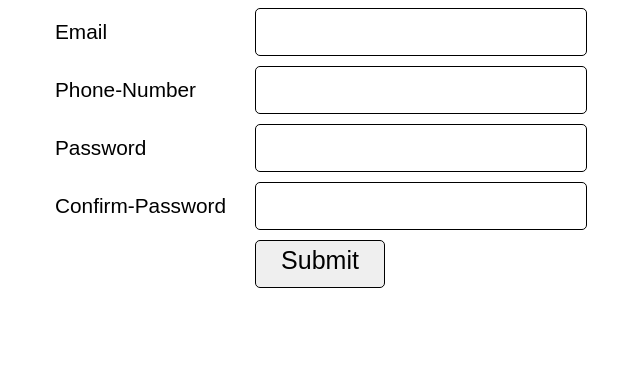
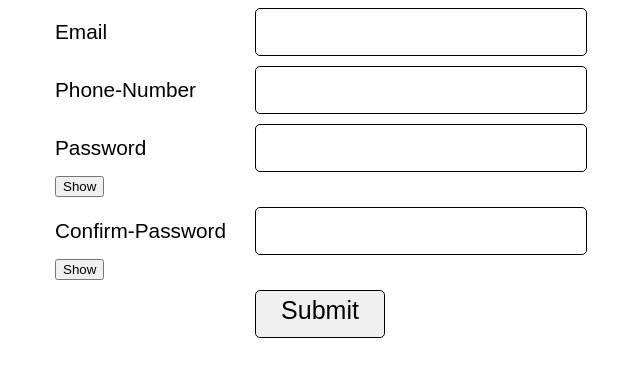
Before and after one commit to amitthakur2915/FormValidation, a plain HTML site: page index.html in a window 1280 px wide. Shown: the whole page, without its empty margins (310-950 px from the left). Drawn offline with Linux system fonts and the light colour scheme.

Commit message:
Update index.html

```diff
--- a/index.html
+++ b/index.html
@@ -27,15 +27,18 @@
         <div class="formelement">
             <label for="password">Password</label>
             <input type="password" id="password" name="password">
+            <button type="button" class="toggle-btn" onclick="togglePassword('password', this)">Show</button>
         </div>
 
         <div class="formelement">
             <label for="confirmpassword">Confirm-Password</label>
             <input type="password" id="confirmpassword" name="confirmpassword">
+            <button type="button" class="toggle-btn" onclick="togglePassword('confirmpassword', this)">Show</button>
         </div>
 
         <input id="submitbutton" type="submit">
     </div>
+
     <script src="script.js"></script>
 </body>
 
```
